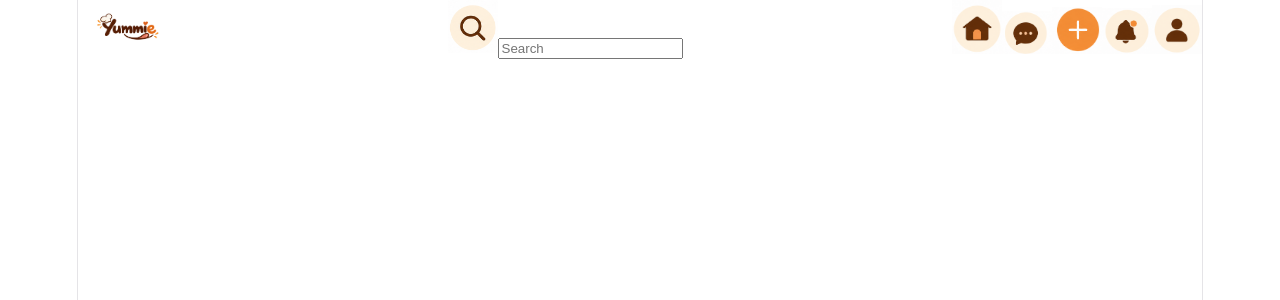
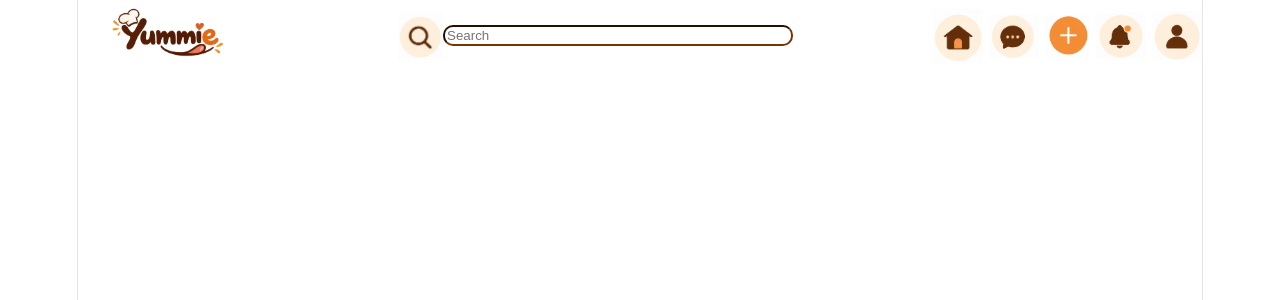
Before and after one commit to Anju-maria-07/Yummie, a React (Vite) app in the folder yummie-frontend/: page / in a window 1280 px wide. Shown: the top 300 px of the page. Built offline with nearby package versions, Linux system fonts and the light colour scheme.

Commit message:
header styling updated

```diff
--- a/yummie-frontend/src/components/NavBar.css
+++ b/yummie-frontend/src/components/NavBar.css
@@ -3,10 +3,24 @@
     align-items:center;
     justify-content: space-between;
     width:100%;
-
+    gap: 2px;
 }
 .nav{
     gap:6px;
     align-items: center;
+    display:flex;
 
 }
+.search-box{
+    display:flex;
+    align-items:center;
+}
+.input-box{
+    width:350px;
+    border-radius: 10px;
+    border-color:rgb(121, 52, 4);
+}
+.nav img{
+    object-fit:contain;
+    display:block
+}
--- a/yummie-frontend/src/components/NavBar.jsx
+++ b/yummie-frontend/src/components/NavBar.jsx
@@ -4,16 +4,16 @@ export  function Navbar() {
     return (
 
     <header className="header">
-      <div><img src="images/logo.png" alt="Yummie logo" width="100px"></img></div>
-      <div>
-        <img src="images/search.png" width="50px" ></img>
-        <input type="search" placeholder="Search" />
+      <div><img src="images/logo.png" alt="Yummie logo" width="180px"></img></div>
+      <div className="search-box">
+        <img src="images/search.png" width="45px" ></img>
+        <input type="search" placeholder="Search" className="input-box" />
       </div>
 
       <nav className="nav">
         <a href="/" ><img src="images/Home.png" alt="Home" width="50px"  ></img></a>
         <a href="#"><img src="images/chat.png" alt="chat" width="50px"></img></a>
-        <a href="#"><img src="images/Add.png" alt="Add post" width="50px"></img></a>
+        <a href="#"><img src="images/Add.png" alt="Add post" width="45px"></img></a>
         <a href="#"><img src="images/notification.png" alt="notifications" width="50px"></img></a>
         <a href="#"><img src="images/profile.png" alt="profile" width="50px"></img></a>
       </nav>
```
Also changed, not shown: yummie-frontend/src/components/Header.html (deleted, +0 -20 lines).
